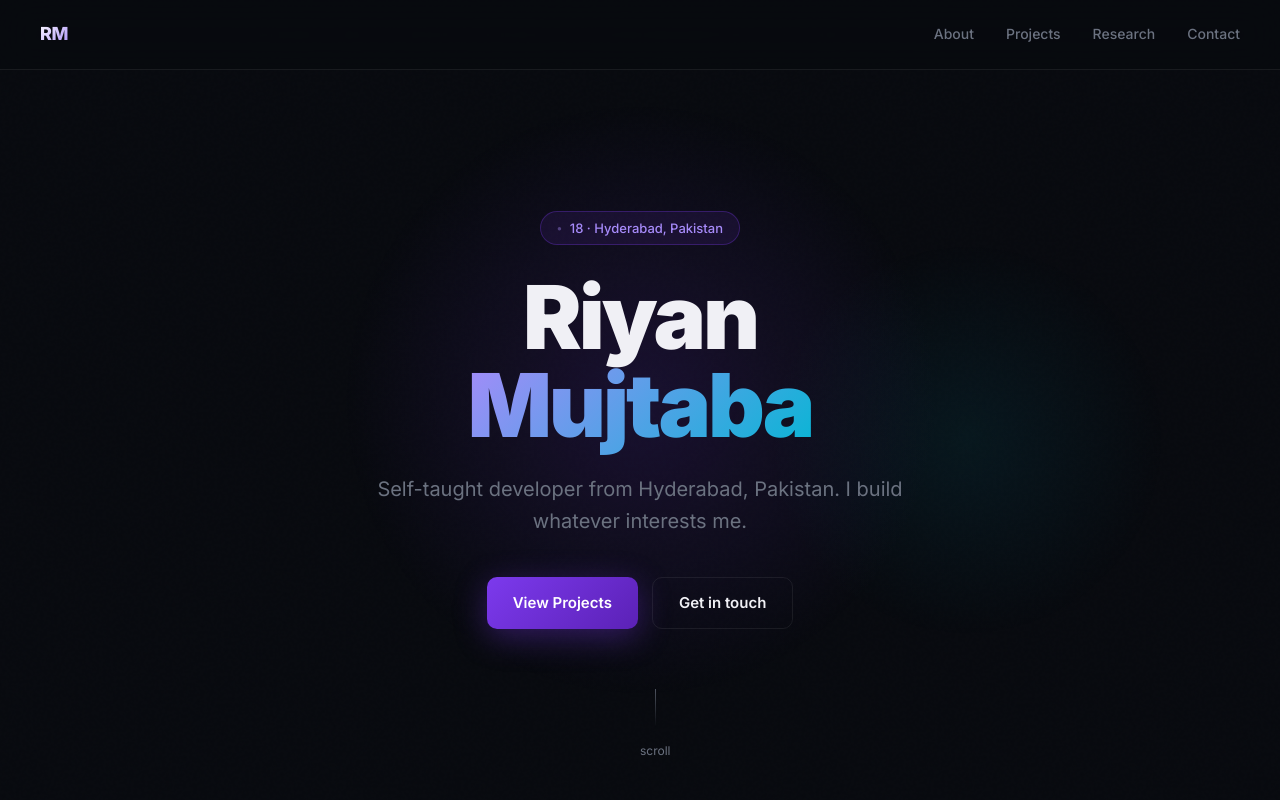
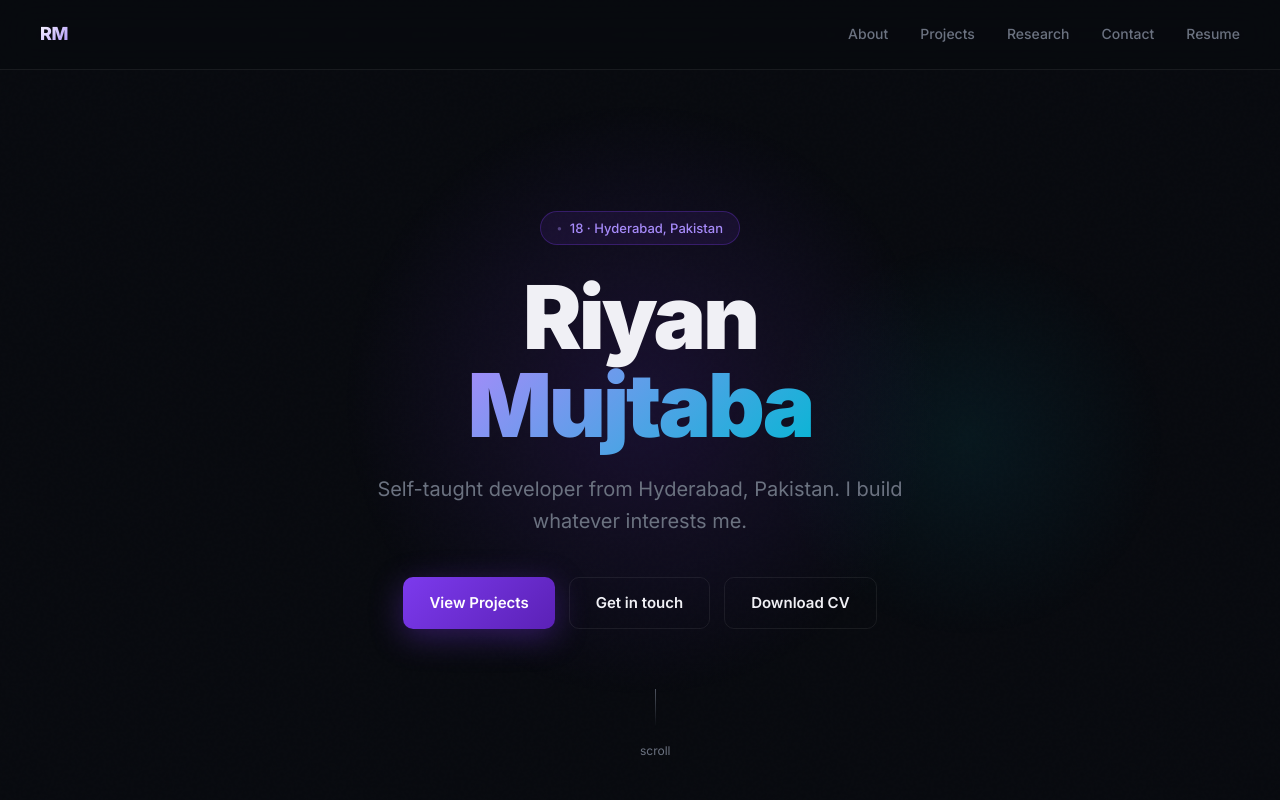
Before and after one commit to RiyanMujtaba/riyanmujtaba.github.io, a plain HTML site: page index.html in a window 1280 px wide. Shown: the top 800 px of the page. Drawn offline with Linux system fonts and the light colour scheme.

Commit message:
Add CV and resume download button

```diff
--- a/index.html
+++ b/index.html
@@ -530,6 +530,7 @@
     <a href="#projects">Projects</a>
     <a href="#research">Research</a>
     <a href="#contact">Contact</a>
+    <a href="Riyan_Mujtaba_CV.pdf" download>Resume</a>
   </div>
 </nav>
 
@@ -544,6 +545,7 @@
     <div class="hero-ctas">
       <a href="#projects" class="btn btn-primary">View Projects</a>
       <a href="#contact" class="btn btn-outline">Get in touch</a>
+      <a href="Riyan_Mujtaba_CV.pdf" download class="btn btn-outline">Download CV</a>
     </div>
   </div>
   <div class="hero-scroll">
```
Also changed, not shown: 1 other file.
